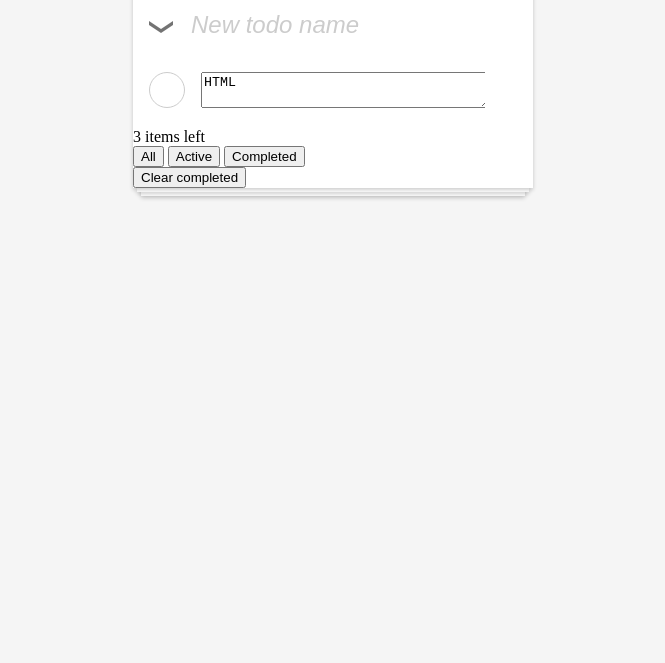
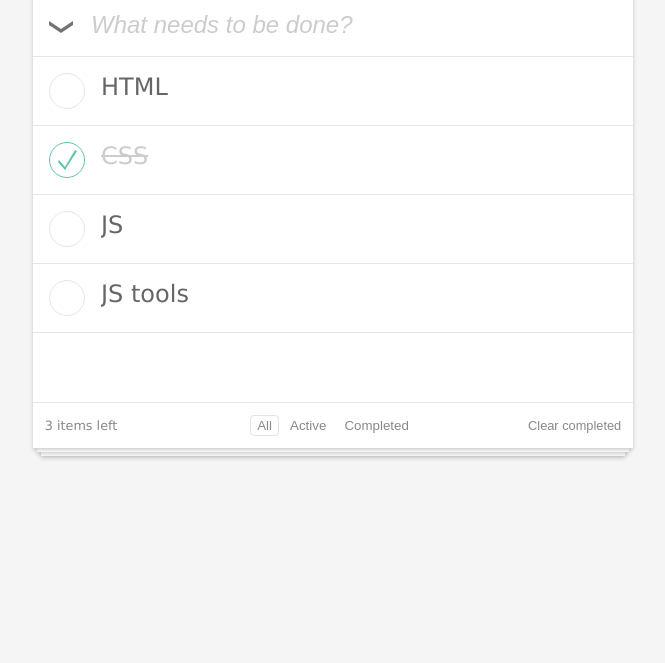
Before and after one commit to ok-technopolis-autumn-2018/Igor_Lopatinskiy, a plain HTML site: page index.html in a window 1280 px wide. Shown: the part 137-800 px from the top of the page, without its empty margins (307-972 px from the left). Drawn offline with Linux system fonts and the light colour scheme.

Commit message:
init comit, not done yet

```diff
--- a/index.html
+++ b/index.html
@@ -2,68 +2,103 @@
 <html lang="en">
 <head>
     <meta charset="UTF-8">
-    <title>Todo MVC</title>
-    <link rel="stylesheet" href="styles/default.css" />
+    <title>MyTODO</title>
+    <link rel="stylesheet" href="styles/default.css">
 </head>
 <body>
 
+
 <div class="main-layout">
 
-    <h1 class="todo-title">Todos</h1>
+    <h1 class="todo-title">todos</h1>
 
     <div class="todo-board __has-content">
 
         <form class="todo-creator">
             <button class="todo-creator_check-all" aria-label="Check all items as done"></button>
             <div class="todo-creator_text-input-w">
-                <input class="todo-creator_text-input" type="text"  placeholder="New todo name" aria-label="Input new todo text" />
+                <input class="todo-creator_text-input" type="text" placeholder="What needs to be done?"
+                       aria-label="Input new todo name"/>
             </div>
+
         </form>
 
         <div class="todos-list">
             <div class="todos-list_item">
                 <div class="custom-checkbox todos-list_item_ready-marker">
-                    <input type="checkbox" class="custom-checkbox_target" aria-label="Mark todo as ready" />
+                    <input type="checkbox" class="custom-checkbox_target" aria-label="Mark todo as ready"/>
                     <div class="custom-checkbox_visual">
                         <div class="custom-checkbox_visual_icon"></div>
                     </div>
                 </div>
-                <button class="todos-list_item_remove" aria-label="Delete todo"></button>
+                <div class="remove-button todos-list_item_remove">
+                    <button class="remove-button_target" aria-label="Delete todo"></button>
+                    <div class="remove-button_icon"></div>
+                </div>
                 <div class="todos-list_item_text-w">
-                    <textarea class="todos-list_item_text">HTML</textarea>
+                    <div class="todos-list_item_text">HTML</div>
                 </div>
             </div>
-            <!--<div class="todos-list_item">-->
-                <!--<input type="checkbox" checked class="todos-list_item_ready-marker" aria-label="Mark todo as unready" />-->
-                <!--<div class="todos-list_item_text">CSS</div>-->
-                <!--<button class="todos-list_item_remove" aria-label="Delete todo"></button>-->
-            <!--</div>-->
-            <!--<div class="todos-list_item">-->
-                <!--<input type="checkbox" class="todos-list_item_ready-marker" aria-label="Mark todo as ready" />-->
-                <!--<div class="todos-list_item_text">JS</div>-->
-                <!--<button class="todos-list_item_remove" aria-label="Delete todo"></button>-->
-            <!--</div>-->
-            <!--<div class="todos-list_item">-->
-                <!--<input type="checkbox" class="todos-list_item_ready-marker" aria-label="Mark todo as ready" />-->
-                <!--<div class="todos-list_item_text">JS Tools</div>-->
-                <!--<button class="todos-list_item_remove" aria-label="Delete todo"></button>-->
-            <!--</div>-->
+            <div class="todos-list_item __checked">
+                <div class="custom-checkbox todos-list_item_ready-marker">
+                    <input type="checkbox" class="custom-checkbox_target" checked aria-label="Mark todo as unready"/>
+                    <div class="custom-checkbox_visual">
+                        <div class="custom-checkbox_visual_icon"></div>
+                    </div>
+                </div>
+                <div class="remove-button todos-list_item_remove">
+                    <button class="remove-button_target" aria-label="Delete todo"></button>
+                    <div class="remove-button_icon"></div>
+                </div>
+                <div class="todos-list_item_text-w">
+                    <div class="todos-list_item_text">CSS</div>
+                </div>
+            </div>
+            <div class="todos-list_item">
+                <div class="custom-checkbox todos-list_item_ready-marker">
+                    <input type="checkbox" class="custom-checkbox_target" aria-label="Mark todo as ready"/>
+                    <div class="custom-checkbox_visual">
+                        <div class="custom-checkbox_visual_icon"></div>
+                    </div>
+                </div>
+                <div class="remove-button todos-list_item_remove">
+                    <button class="remove-button_target" aria-label="Delete todo"></button>
+                    <div class="remove-button_icon"></div>
+                </div>
+                <div class="todos-list_item_text-w">
+                    <div class="todos-list_item_text">JS</div>
+                </div>
+            </div>
+            <div class="todos-list_item">
+                <div class="custom-checkbox todos-list_item_ready-marker">
+                    <input type="checkbox" class="custom-checkbox_target" aria-label="Mark todo as ready"/>
+                    <div class="custom-checkbox_visual">
+                        <div class="custom-checkbox_visual_icon"></div>
+                    </div>
+                </div>
+                <div class="remove-button todos-list_item_remove">
+                    <button class="remove-button_target" aria-label="Delete todo"></button>
+                    <div class="remove-button_icon"></div>
+                </div>
+                <div class="todos-list_item_text-w">
+                    <div class="todos-list_item_text">JS tools</div>
+                </div>
+            </div>
         </div>
 
         <div class="todos-toolbar">
             <div class="todos-toolbar_unready-counter">3 items left</div>
-
             <div class="filters todos-toolbar_filters">
                 <button class="filters-item __selected" aria-label="Filter: All, is selected">All</button>
                 <button class="filters-item" aria-label="Filter: Active">Active</button>
                 <button class="filters-item" aria-label="Filter: Completed">Completed</button>
             </div>
-
             <button class="todos-toolbar_clear-completed">Clear completed</button>
-
         </div>
 
     </div>
+
 </div>
 
 </body>
+</html>
--- a/styles/base/custom-checkbox/custom-checkbox.css
+++ b/styles/base/custom-checkbox/custom-checkbox.css
@@ -1,4 +1,3 @@
-
 .custom-checkbox {
   display: inline-block;
   position: relative;
@@ -8,24 +7,32 @@
     position: absolute;
     width: 100%;
     height: 100%;
+
     background: none;
+    border: none;
     outline: none;
-        border: none;
     opacity: 0;
     padding: 0;
     margin: 0;
-        border-radius: 50%;
+
     z-index: 1;
+
+    cursor: pointer;
     }
 
   .custom-checkbox_visual {
+    background: white;
+
     width: 36px;
     height: 36px;
+
     box-sizing: border-box;
-        border: 1px solid #ccc;
+    border: 1px solid #e6e6e6;
     border-radius: 50%;
+
     position: relative;
     }
+
     .custom-checkbox_target:checked ~ .custom-checkbox_visual {
       border-color: #5dc2af;
     }
@@ -39,3 +46,12 @@
       margin: -10px;
       background: url(../../../images/completed.png);
     }
+
+    @media (-webkit-min-device-pixel-ratio: 1.5),
+           (min-resolution: 120dpi),
+           (min-resolution: 1.5dppx) {
+      .custom-checkbox_target:checked ~ .custom-checkbox_visual .custom-checkbox_visual_icon {
+        background: url(../../../images/completed@2x.png) no-repeat 0 0;
+        background-size: 100%;
+        }
+      }
--- /dev/null
+++ b/styles/base/filter-buttons/filter-buttons.css
@@ -0,0 +1,23 @@
+.filters {
+  text-align: center;
+  }
+
+  .filters-item {
+    border: none;
+    background: none;
+    color: #888888;
+
+    margin-left: 1px;
+    margin-right: 1px;
+    padding-top: 2px;
+    padding-bottom: 2px;
+
+    cursor: pointer;
+    }
+
+  .filters-item:hover,
+  .filters-item.__selected {
+    border: 1px solid #ebdfdf;
+    border-radius: .3em;
+    margin: 0;
+    }
--- a/styles/base/main.css
+++ b/styles/base/main.css
@@ -1,11 +1,11 @@
 body {
-    background: #f5f5f5;
+  background: #f5f5f5;
+  font-family: "Lucida Sans Unicode", sans-serif;
+  font-size: 18pt;
+}
 
-    }
-
-.main-layout {
-    max-width: 400px;
-    margin: 0 auto;
+  .main-layout {
+    max-width: 600px;
+    margin: auto;
     padding: 0 16px 16px;
-    /*background: #f00;*/
-    }
+  }
--- a/styles/project/todo-board/todo-board.css
+++ b/styles/project/todo-board/todo-board.css
@@ -1,44 +1,42 @@
-
-
 .todo-board {
-    background: #fff;
-    box-shadow: 0 2px 4px rgba(0,0,0,.2);
-
+  background: white;
+  box-shadow: 0 2px 4px rgba(0, 0, 0, .2);
   position: relative;
   }
 
   .todo-board:before,
   .todo-board:after {
-        /*content: '';*/
+    content: '';
     position: absolute;
     top: 100%;
-        background: #fff;
-        box-shadow: 0 2px 4px rgba(0,0,0,.2);
-        z-index: -1;
-        }
-        .todo-board.__has-content:before,
-        .todo-board.__has-content:after {
-            content: '';
+    background: white;
+    box-shadow: 0 2px 4px rgba(0, 0, 0, .2);
     }
 
   .todo-board:before {
+    left: 4px;
+    right: 4px;
+    height: 4px;
+    z-index: -1;
+    }
+
+  .todo-board:after {
     left: 8px;
     right: 8px;
     height: 8px;
+    z-index: -2;
     }
 
-        .todo-board:after {
-            left: 4px;
-            right: 4px;
-            height: 4px;
+  .todo-board .todos-list {
+    display: none;
     }
-
-
-    .todo-board .todos-list,
   .todo-board .todos-toolbar {
     display: none;
     }
-    .todo-board.__has-content .todos-list,
-    .todo-board.__has-content .todos-toolbar {
+
+  .todo-board.__has-content .todos-list {
     display: block;
     }
+  .todo-board.__has-content .todos-toolbar {
+    display: grid;
+    }
--- a/styles/project/todo-creator/todo-creator.css
+++ b/styles/project/todo-creator/todo-creator.css
@@ -1,8 +1,7 @@
-
-
 .todo-creator {
   padding: 16px 16px;
   }
+
   .todo-creator:after {
     content: '';
     display: table;
@@ -11,10 +10,8 @@
 
   .todo-creator_check-all {
     float: left;
+    margin-top: 11px;
     margin-right: 16px;
-        margin-top: 11px;
-
-        padding: 0;
 
     width: 24px;
     height: 12px;
@@ -22,8 +19,9 @@
     border: none;
     outline: none;
 
+    background: url(../../../images/select-all.png);
 
-        background: url(../../../images/select-all.png) no-repeat 0 0;
+    cursor: pointer;
     }
 
     @media (-webkit-min-device-pixel-ratio: 1.5),
@@ -31,6 +29,7 @@
            (min-resolution: 1.5dppx) {
       .todo-creator_check-all {
         background: url(../../../images/select-all@2x.png) no-repeat 0 0;
+        background-size: 100%;
         }
       }
 
@@ -43,28 +42,25 @@
       background: none;
       outline: none;
       width: 100%;
-            /*box-sizing: border-box;*/
+
       font-size: 24px;
+      font-weight: 300;
       color: #666;
-            font-weight: 300;
       }
 
     .todo-creator_text-input::-webkit-input-placeholder {
       font-style: italic;
       color: #ccc;
       }
-
+    .todo-creator_text-input::-moz-placeholder {
+      font-style: italic;
+      color: #ccc;
+      }
     .todo-creator_text-input:-moz-placeholder {
       font-style: italic;
       color: #ccc;
       }
-
-            .todo-creator_text-input::-moz-placeholder {
+    .todo-creator_text-input::-ms-input-placeholder {
       font-style: italic;
       color: #ccc;
       }
-
-            .todo-creator_text-input:-ms-input-placeholder {
-                font-style: italic;
-                color: #ccc;
-                }
--- /dev/null
+++ b/styles/project/todo-list/todo-list.css
@@ -0,0 +1,57 @@
+.todos-list {
+  min-height: 345px;
+  border-top: 1px solid #e6e6e6;
+  border-bottom: 1px solid #e6e6e6;
+}
+
+  .todos-list_item {
+    border-bottom: 1px solid #e6e6e6;
+    padding: 16px;
+    }
+
+    .todos-list_item:after {
+      content: '';
+      clear: both;
+      display: table;
+      }
+
+    .todos-list_item_ready-marker {
+      float: left;
+      margin-right: 16px;
+      }
+
+    .todos-list_item_remove {
+      float: right;
+      margin-left: 16px;
+      visibility: hidden;
+      }
+
+    .todos-list_item:hover {
+      background-color: #fafafa;
+      }
+
+    .todos-list_item:hover .todos-list_item_remove {
+      visibility: visible;
+      }
+
+    .todos-list_item:hover .custom-checkbox_visual {
+      border: 1px solid #ccc;
+      }
+
+    .todos-list_item:hover .custom-checkbox_target:checked ~ .custom-checkbox_visual {
+      border: 1px solid #5dc2af;
+      }
+
+    .todos-list_item_text-w {
+      overflow: hidden;
+      }
+
+      .todos-list_item_text {
+        width: 100%;
+        color: #666666;
+        }
+
+        .todos-list_item.__checked .todos-list_item_text {
+          text-decoration: line-through;
+          color: #ccc;
+          }
--- a/styles/project/todo-title/todo-title.css
+++ b/styles/project/todo-title/todo-title.css
@@ -1,5 +1,3 @@
-
-
 .todo-title {
   font-family: 'Helvetica Neue', Arial, sans-serif;
   font-size: 100px;
--- /dev/null
+++ b/styles/project/todo-toolbar/todo-toolbar.css
@@ -0,0 +1,37 @@
+.todos-toolbar {
+  display: grid;
+  grid-template-columns: 20% 60% 20%;
+  padding: .7em;
+  font-size: .7em;
+  color: #888888;
+  align-items: center;
+  }
+
+  .todos-toolbar_unready-counter {
+    grid-column: auto;
+    justify-self: left;
+    font-size: .8rem;
+    }
+
+  .todos-toolbar_filters {
+    grid-column: auto;
+    justify-self: center;
+    font-size: .8rem;
+    line-height: .8rem;
+    }
+
+  .todos-toolbar_clear-completed {
+    grid-column: auto;
+    justify-self: right;
+    font-size: .8rem;
+
+    border: none;
+    outline: none;
+    background: none;
+    color: #888888;
+
+    padding: 0;
+    margin: 0;
+
+    cursor: pointer;
+    }
--- a/styles/project/todos-list/todos-list.css
+++ /dev/null
@@ -1,38 +0,0 @@
-
-.todos-list {
-
-    }
-
-    .todos-list_item {
-        padding: 16px;
-        }
-        .todos-list_item:after {
-            content: '';
-            clear: both;
-            display: table;
-            }
-
-        .todos-list_item_ready-marker {
-            float: left;
-            margin-right: 16px;
-            }
-
-        .todos-list_item_text-w {
-            overflow: hidden;
-            }
-
-            .todos-list_item_text {
-                width: 100%;
-                }
-
-        .todos-list_item_remove {
-            float: right;
-            margin-left: 16px;
-            /*display: none;*/
-            visibility: hidden;
-            }
-
-            .todos-list_item:hover .todos-list_item_remove {
-                /*display: block;*/
-                visibility: visible;
-                }
--- a/styles/reset.css
+++ b/styles/reset.css
@@ -1,4 +1,4 @@
 html, body, div, h1, h2 {
-    margin: 0;
-    padding: 0;
-    }
+  margin: 0;
+  padding: 0;
+}
```
Also changed, not shown: styles/base/remove-button/remove-button.css (added, +33 -0 lines), styles/default.css (+4 -3 lines). Lines whose indentation alone changed are shown as unchanged.
